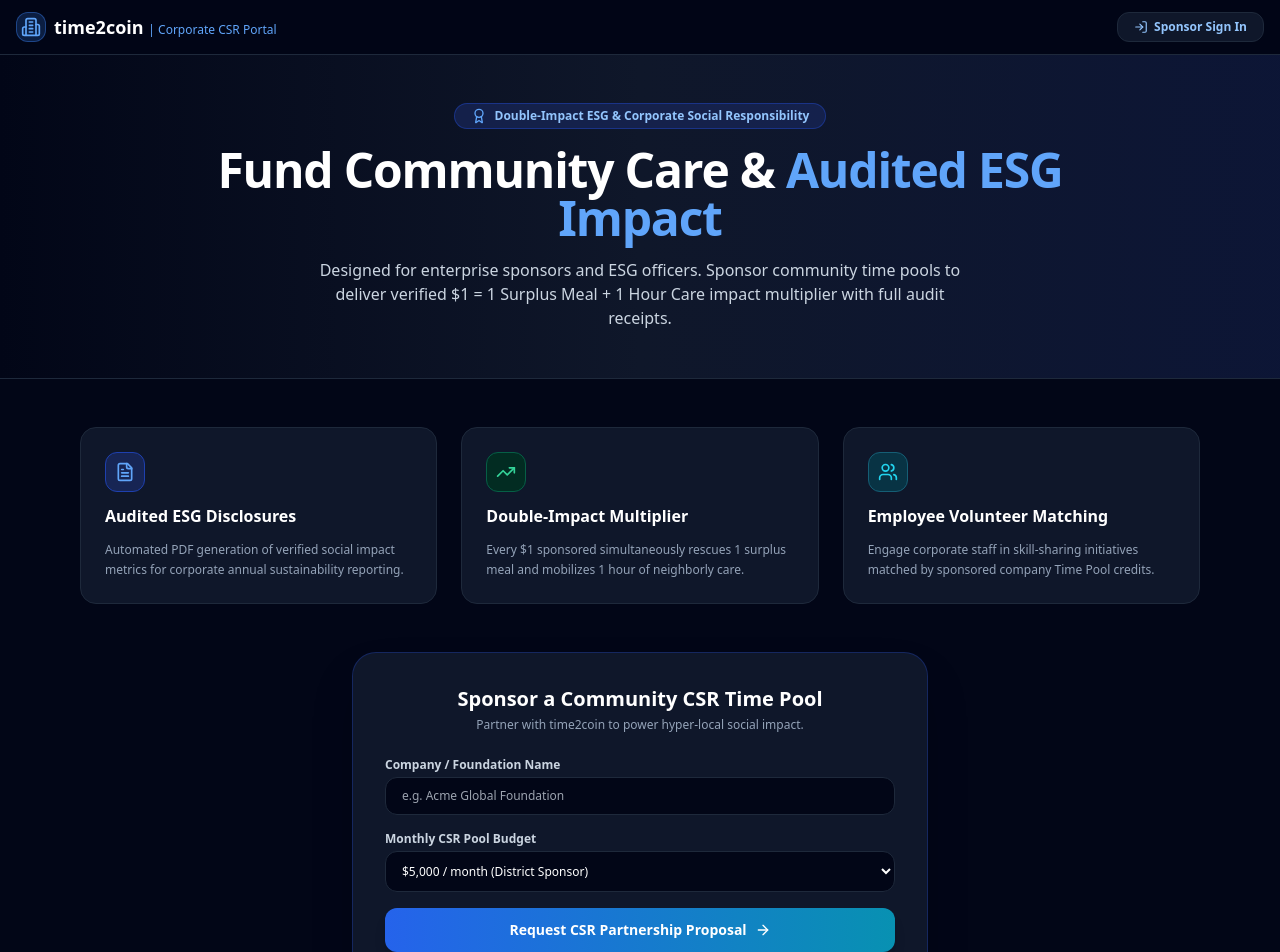
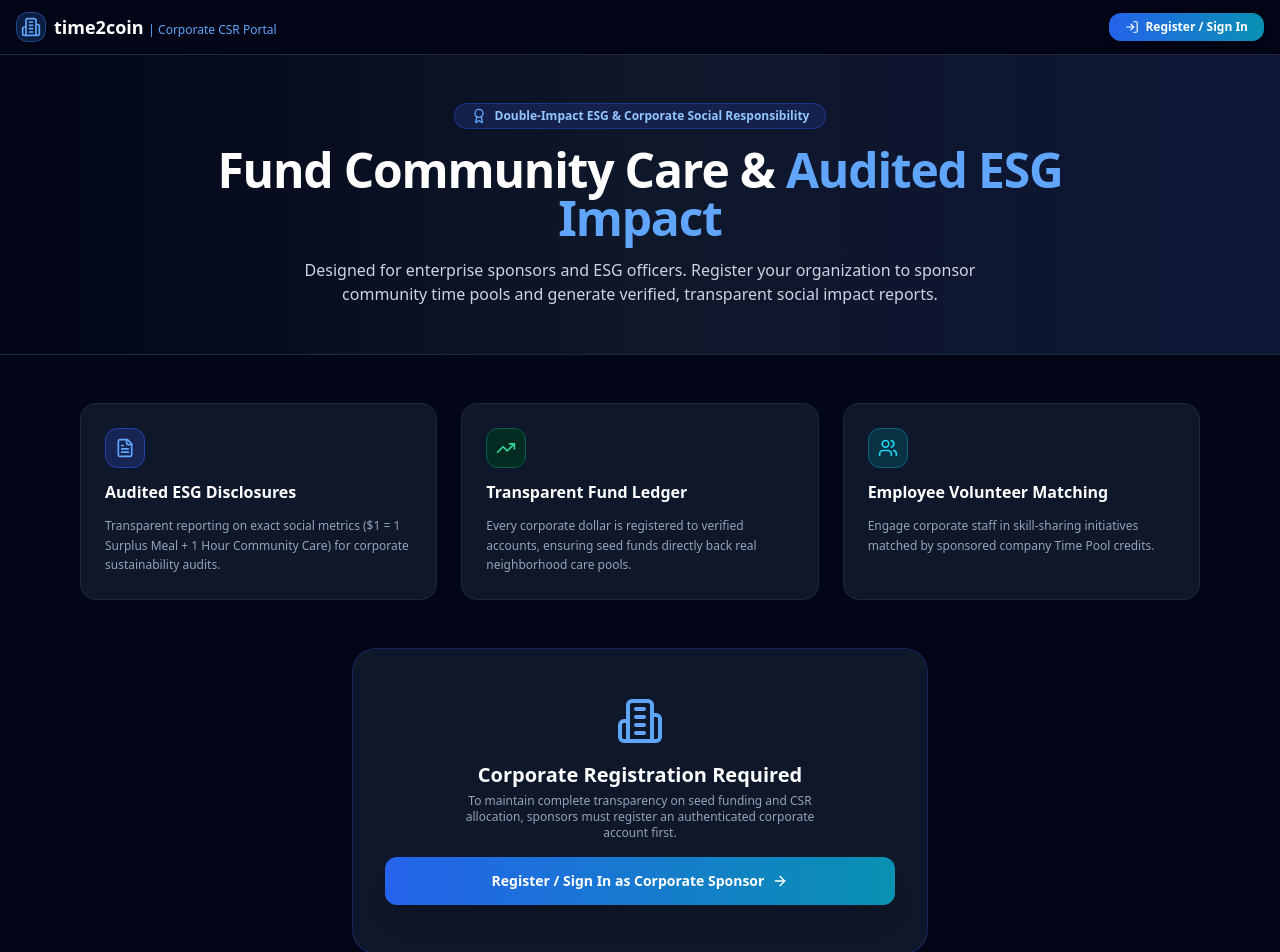
Before and after one commit to time2coin/time2coin, a Next.js app: page /corporate in a window 1280 px wide. Shown: the top 952 px of the page. Built offline with nearby package versions, Linux system fonts and the light colour scheme.

Commit message:
Implement user authentication and update text
Added user authentication to CSR sponsorship page and updated text for clarity.

```diff
--- a/app/corporate/page.tsx
+++ b/app/corporate/page.tsx
@@ -1,18 +1,31 @@
 'use client';
 
-import React, { useState } from 'react';
+import React, { useState, useEffect } from 'react';
 import {
   Building2, Award, ShieldCheck, ArrowRight, CheckCircle2,
-  Sparkles, FileText, TrendingUp, Users, Heart, Globe, LogIn
+  Sparkles, FileText, TrendingUp, Users, LogIn, DollarSign
 } from 'lucide-react';
 
 export default function CorporateCSRPage() {
+  const [currentUser, setCurrentUser] = useState<any>(null);
+  const [sponsorshipTier, setSponsorshipTier] = useState('$5,000 / mo');
   const [submitted, setSubmitted] = useState(false);
-  const [companyName, setCompanyName] = useState('');
-  const [sponsorshipTier, setSponsorshipTier] = useState('$5,000 / mo');
 
-  const handleSubmit = (e: React.FormEvent) => {
+  useEffect(() => {
+    const saved = localStorage.getItem('time2coin_user');
+    if (saved) {
+      try {
+        setCurrentUser(JSON.parse(saved));
+      } catch (e) {}
+    }
+  }, []);
+
+  const handleSponsorPool = (e: React.FormEvent) => {
     e.preventDefault();
+    if (!currentUser) {
+      window.location.href = '/auth';
+      return;
+    }
     setSubmitted(true);
   };
 
@@ -27,9 +40,16 @@
             </div>
             <span className="font-bold text-lg text-white">time2coin <span className="text-blue-400 text-xs font-normal">| Corporate CSR Portal</span></span>
           </a>
-          <a href="/auth" className="px-4 py-1.5 bg-slate-900 border border-slate-800 hover:border-blue-500/50 text-blue-300 rounded-xl text-xs font-bold transition flex items-center gap-1.5">
-            <LogIn className="w-3.5 h-3.5" /> Sponsor Sign In
+
+          {currentUser ? (
+            <div className="flex items-center gap-2 bg-slate-900 border border-slate-800 px-3 py-1 rounded-xl">
+              <span className="text-xs font-bold text-blue-300">{currentUser.name} (Corporate Sponsor)</span>
+            </div>
+          ) : (
+            <a href="/auth" className="px-4 py-1.5 bg-gradient-to-r from-blue-600 to-cyan-600 hover:from-blue-500 text-white rounded-xl text-xs font-bold transition flex items-center gap-1.5 shadow-md">
+              <LogIn className="w-3.5 h-3.5" /> Register / Sign In
             </a>
+          )}
         </div>
       </header>
 
@@ -43,12 +63,12 @@
             Fund Community Care & <span className="text-blue-400">Audited ESG Impact</span>
           </h1>
           <p className="text-xs sm:text-base text-slate-300 leading-relaxed max-w-2xl mx-auto">
-            Designed for enterprise sponsors and ESG officers. Sponsor community time pools to deliver verified $1 = 1 Surplus Meal + 1 Hour Care impact multiplier with full audit receipts.
+            Designed for enterprise sponsors and ESG officers. Register your organization to sponsor community time pools and generate verified, transparent social impact reports.
           </p>
         </div>
       </section>
 
-      {/* CSR IMPACT METRICS SHOWCASE */}
+      {/* VALUE PROPOSITIONS */}
       <div className="max-w-6xl mx-auto px-4 py-12 space-y-12">
         <div className="grid grid-cols-1 md:grid-cols-3 gap-6">
           <div className="bg-slate-900 border border-slate-800 rounded-2xl p-6 space-y-3">
@@ -57,7 +77,7 @@
             </div>
             <h3 className="font-bold text-white text-base">Audited ESG Disclosures</h3>
             <p className="text-xs text-slate-400 leading-relaxed">
-              Automated PDF generation of verified social impact metrics for corporate annual sustainability reporting.
+              Transparent reporting on exact social metrics ($1 = 1 Surplus Meal + 1 Hour Community Care) for corporate sustainability audits.
             </p>
           </div>
 
@@ -65,9 +85,9 @@
             <div className="w-10 h-10 rounded-xl bg-emerald-950 border border-emerald-800 flex items-center justify-center text-emerald-400 font-bold">
               <TrendingUp className="w-5 h-5" />
             </div>
-            <h3 className="font-bold text-white text-base">Double-Impact Multiplier</h3>
+            <h3 className="font-bold text-white text-base">Transparent Fund Ledger</h3>
             <p className="text-xs text-slate-400 leading-relaxed">
-              Every $1 sponsored simultaneously rescues 1 surplus meal and mobilizes 1 hour of neighborly care.
+              Every corporate dollar is registered to verified accounts, ensuring seed funds directly back real neighborhood care pools.
             </p>
           </div>
 
@@ -82,45 +102,35 @@
           </div>
         </div>
 
-        {/* CSR SPONSORSHIP FORM */}
+        {/* CONDITIONALLY RENDERED SPONSORSHIP FORM VS REGISTRATION GATE */}
         <div className="bg-slate-900 border border-blue-800/40 rounded-3xl p-6 sm:p-8 max-w-xl mx-auto shadow-2xl space-y-6">
-          <div className="text-center space-y-1">
-            <h2 className="text-xl font-bold text-white">Sponsor a Community CSR Time Pool</h2>
-            <p className="text-xs text-slate-400">Partner with time2coin to power hyper-local social impact.</p>
-          </div>
+          {currentUser ? (
+            /* LOGGED-IN SPONSOR DASHBOARD */
+            <div className="space-y-4">
+              <h2 className="text-lg font-bold text-white flex items-center gap-2 border-b border-slate-800 pb-3">
+                <DollarSign className="w-5 h-5 text-blue-400" /> Sponsor Corporate CSR Time Pool
+              </h2>
 
               {submitted ? (
                 <div className="p-6 bg-blue-950/60 border border-blue-800 text-blue-200 rounded-2xl text-center space-y-3">
                   <CheckCircle2 className="w-10 h-10 text-blue-400 mx-auto" />
-              <h3 className="font-bold text-base text-white">Sponsorship Inquiry Received!</h3>
+                  <h3 className="font-bold text-base text-white">Sponsorship Pool Activated!</h3>
                   <p className="text-xs text-slate-300">
-                Thank you, <strong>{companyName}</strong>. Our CSR Partnership Director will contact your office with a customized ESG proposal within 24 hours.
+                    Thank you, <strong>{currentUser.name}</strong>. Your corporate sponsorship tier of <strong>{sponsorshipTier}</strong> has been assigned to your corporate dashboard.
                   </p>
                 </div>
               ) : (
-            <form onSubmit={handleSubmit} className="space-y-4">
+                <form onSubmit={handleSponsorPool} className="space-y-4">
                   <div>
-                <label className="block text-xs font-semibold text-slate-300 mb-1">Company / Foundation Name</label>
-                <input
-                  type="text"
-                  required
-                  value={companyName}
-                  onChange={(e) => setCompanyName(e.target.value)}
-                  placeholder="e.g. Acme Global Foundation"
-                  className="w-full bg-slate-950 border border-slate-800 rounded-xl px-4 py-2.5 text-xs text-white focus:outline-none focus:border-blue-500"
-                />
-              </div>
-
-              <div>
-                <label className="block text-xs font-semibold text-slate-300 mb-1">Monthly CSR Pool Budget</label>
+                    <label className="block text-xs font-semibold text-slate-300 mb-1">Select Monthly CSR Sponsorship Tier</label>
                     <select
                       value={sponsorshipTier}
                       onChange={(e) => setSponsorshipTier(e.target.value)}
                       className="w-full bg-slate-950 border border-slate-800 rounded-xl px-3 py-2.5 text-xs text-white focus:outline-none focus:border-blue-500"
                     >
-                  <option value="$1,000 / mo">$1,000 / month (Local Pilot)</option>
-                  <option value="$5,000 / mo">$5,000 / month (District Sponsor)</option>
-                  <option value="$25,000 / mo">$25,000 / month (Citywide Impact)</option>
+                      <option value="$1,000 / mo">$1,000 / month (Local District Pilot)</option>
+                      <option value="$5,000 / mo">$5,000 / month (Regional Community Sponsor)</option>
+                      <option value="$25,000 / mo">$25,000 / month (Citywide Impact Pool)</option>
                     </select>
                   </div>
 
@@ -128,9 +138,29 @@
                     type="submit"
                     className="w-full py-3 bg-gradient-to-r from-blue-600 to-cyan-600 hover:from-blue-500 text-white font-bold text-xs sm:text-sm rounded-xl transition shadow-lg flex items-center justify-center gap-2"
                   >
-                Request CSR Partnership Proposal <ArrowRight className="w-4 h-4" />
+                    Confirm CSR Pool Sponsorship <ArrowRight className="w-4 h-4" />
                   </button>
                 </form>
+              )}
+            </div>
+          ) : (
+            /* LOGGED-OUT PROMPT FOR REGISTRATION */
+            <div className="text-center space-y-4 py-4">
+              <Building2 className="w-12 h-12 text-blue-400 mx-auto" />
+              <div className="space-y-1">
+                <h2 className="text-xl font-bold text-white">Corporate Registration Required</h2>
+                <p className="text-xs text-slate-400 max-w-sm mx-auto">
+                  To maintain complete transparency on seed funding and CSR allocation, sponsors must register an authenticated corporate account first.
+                </p>
+              </div>
+
+              <a
+                href="/auth"
+                className="inline-flex items-center justify-center gap-2 w-full py-3.5 bg-gradient-to-r from-blue-600 to-cyan-600 hover:from-blue-500 text-white font-bold text-xs sm:text-sm rounded-xl transition shadow-xl"
+              >
+                Register / Sign In as Corporate Sponsor <ArrowRight className="w-4 h-4" />
+              </a>
+            </div>
           )}
         </div>
       </div>
```
Lines whose indentation alone changed are shown as unchanged.
